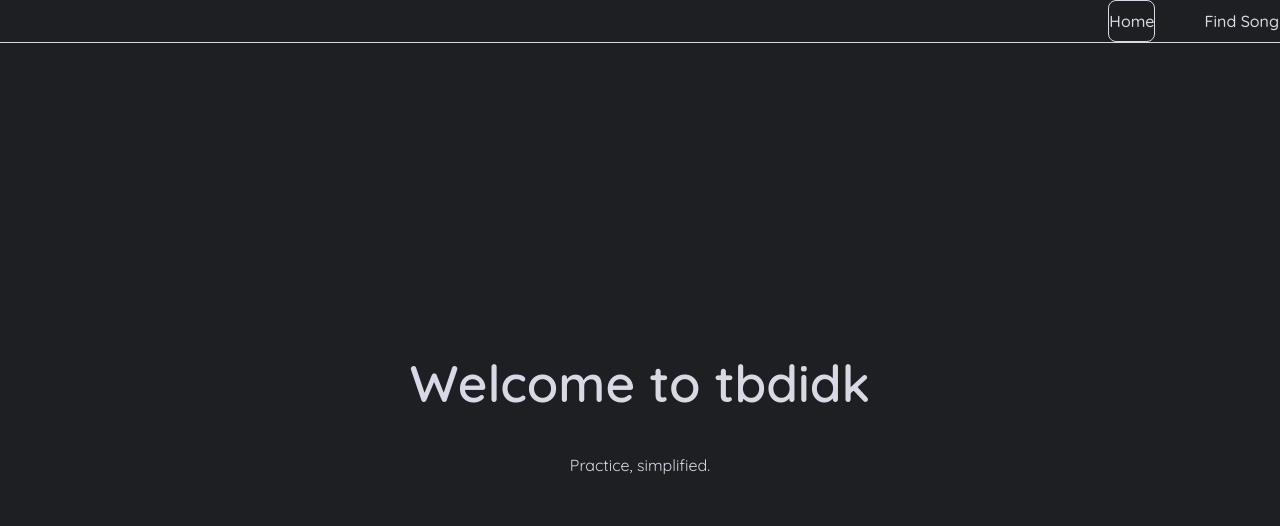
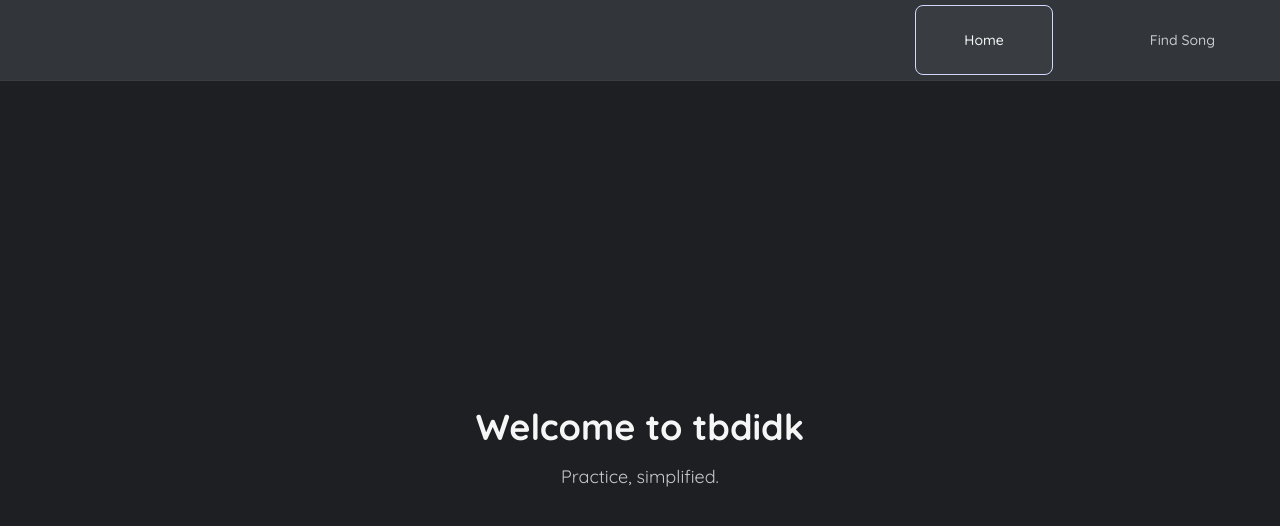
Before and after one commit to nunnyu/Giita, a React (Vite) app: page / in a window 1280 px wide. Shown: the top 526 px of the page. Built offline with nearby package versions, Linux system fonts and the light colour scheme.

Commit message:
polished frontend a bit
- downgraded to tailwindv3 because v4 sucks lol

```diff
--- a/package.json
+++ b/package.json
@@ -17,7 +17,6 @@
   },
   "devDependencies": {
     "@eslint/js": "^9.35.0",
-    "@tailwindcss/postcss": "^4.1.13",
     "@types/react": "^19.1.13",
     "@types/react-dom": "^19.1.9",
     "@vitejs/plugin-react": "^5.0.2",
@@ -27,7 +26,7 @@
     "eslint-plugin-react-refresh": "^0.4.20",
     "globals": "^16.4.0",
     "postcss": "^8.5.6",
-    "tailwindcss": "^4.1.13",
+    "tailwindcss": "^3.4.17",
     "typescript": "~5.8.3",
     "typescript-eslint": "^8.43.0",
     "vite": "^7.1.6"
--- a/postcss.config.cjs
+++ b/postcss.config.cjs
@@ -1,7 +1,6 @@
 module.exports = {
-  plugins: [
-    // Use the official PostCSS adapter for Tailwind as a plugin function
-    require('@tailwindcss/postcss')(),
-    require('autoprefixer')(),
-  ],
+  plugins: {
+    tailwindcss: {},
+    autoprefixer: {},
+  },
 }
--- a/src/components/Navbar.tsx
+++ b/src/components/Navbar.tsx
@@ -7,32 +7,30 @@ const Navbar: React.FC = () => {
   return (
     <nav className="bg-dark-900 shadow-lg border-b border-dark-800">
       <div className="max-w-7xl mx-auto px-4">
-        <div className="flex justify-between h-16">
+        <div className="flex justify-between h-20">
           <div className="flex items-center">
             <Link to="/" className="text-xl font-bold text-dark-50 font-woods">
               {/* <img src={logo} alt="Logo" className="h-10 w-10" /> LOGO HERE */}
             </Link>
           </div>
-          <div className="flex items-center" style={{ gap: '3rem' }}>
+          <div className="flex items-center space-x-12">
             <Link
               to="/"
-              className={`px-12 py-6 text-sm font-medium font-woods transition-all duration-200 ${
+              className={`px-12 py-6 rounded-lg text-sm font-medium font-woods transition-all duration-100 ${
                 location.pathname === '/'
-                  ? 'bg-dark-800 text-dark-50 border border-dark-purple-900'
+                  ? 'bg-dark-800 text-dark-50 border border-dark-purple-300'
                   : 'text-dark-200 hover:bg-dark-800 hover:text-dark-50 hover:border-dark-purple-200 border border-transparent'
               }`}
-              style={{ borderRadius: '0.5rem' }}
             >
               Home
             </Link>
             <Link
               to="/find-song"
-              className={`px-12 py-6 text-sm font-medium font-woods transition-all duration-200 ${
+              className={`px-12 py-6 rounded-xl text-sm font-medium font-woods transition-all duration-100 ${
                 location.pathname === '/find-song'
                   ? 'bg-dark-800 text-dark-50 border border-dark-purple-300'
                   : 'text-dark-200 hover:bg-dark-800 hover:text-dark-50 hover:border-dark-purple-200 border border-transparent'
               }`}
-              style={{ borderRadius: '0.75rem' }}
             >
               Find Song
             </Link>
--- a/src/index.css
+++ b/src/index.css
@@ -12,9 +12,6 @@
   color-scheme: dark;
   color: #d9d9e6;
   background-color: #1e1f22;
-
-  /* Tailwind v4 border radius variables */
-  --radius: 0.5rem;
 
   font-synthesis: none;
   text-rendering: optimizeLegibility;
--- a/tailwind.config.js
+++ b/tailwind.config.js
@@ -1,9 +1,8 @@
+/** @type {import('tailwindcss').Config} */
 module.exports = {
   content: [
     "./index.html",
     "./src/**/*.{js,ts,jsx,tsx}",
-    "./src/components/**/*.{js,ts,jsx,tsx}",
-    "./src/pages/**/*.{js,ts,jsx,tsx}",
   ],
   darkMode: 'class',
   theme: {
@@ -65,12 +64,6 @@ module.exports = {
       fontFamily: {
         'woods': ['"Quicksand"', '"Nunito Sans"', 'sans-serif'],
       },
-      borderRadius: {
-        'lg': '0.5rem',
-        'xl': '0.75rem',
-        '2xl': '1rem',
-        '3xl': '1.5rem',
-      },
     },
   },
   plugins: [],
```
Also changed, not shown: 1 other file (tests, documents, lock files or other folders).
